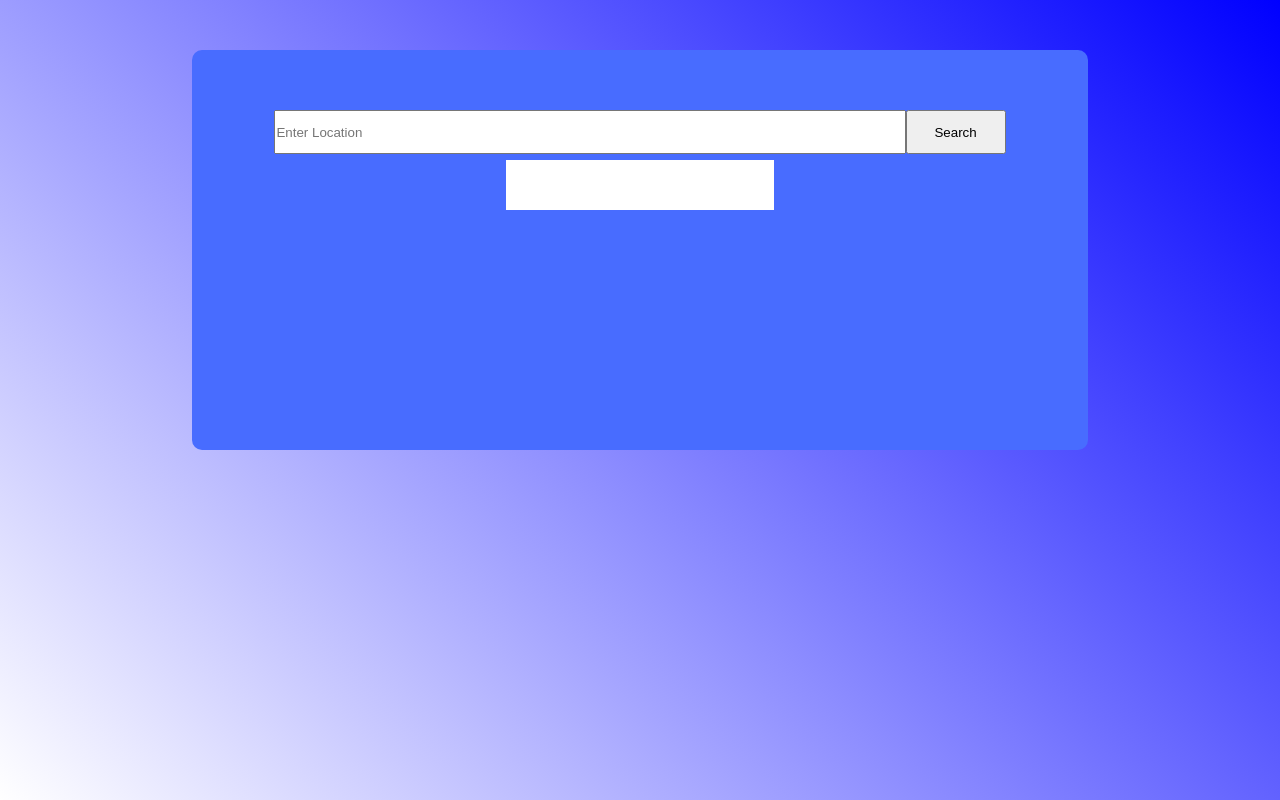
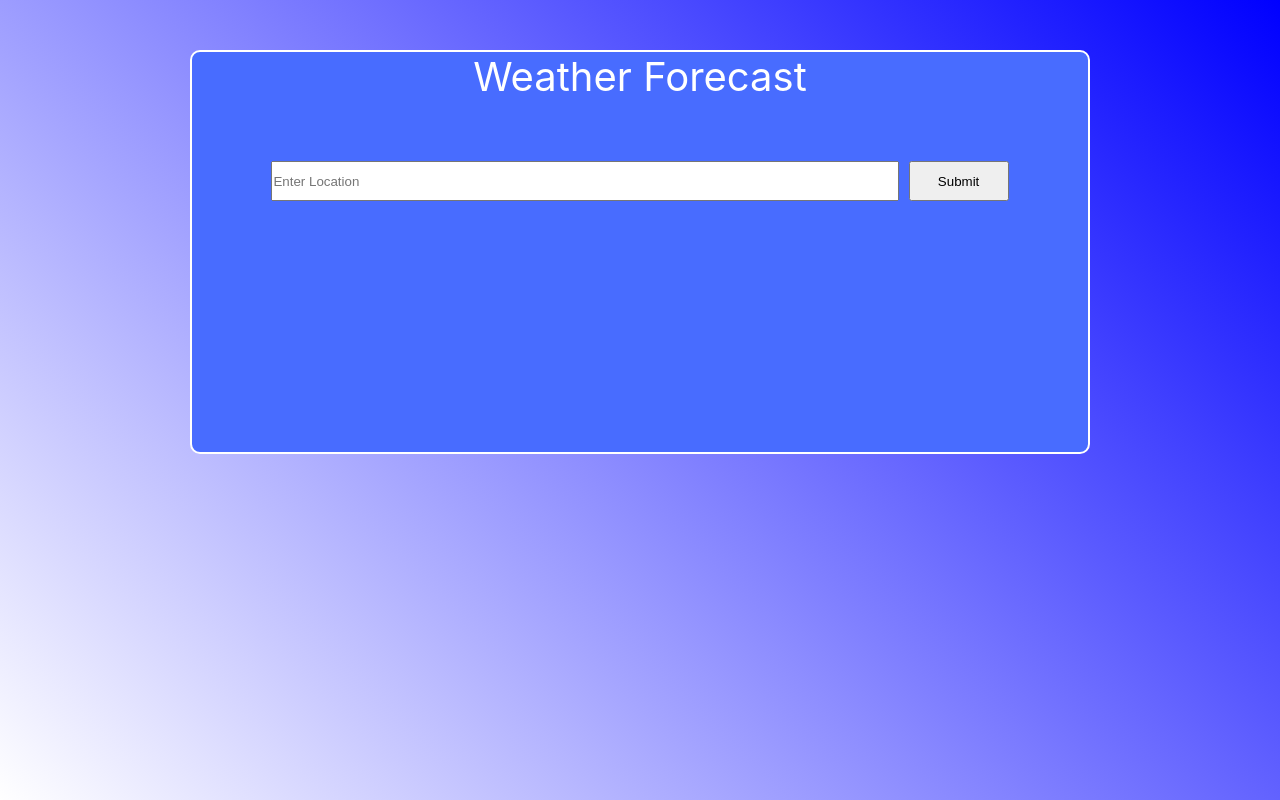
Before and after one commit to ayushmarch94/Weather-app, a React (Create React App) app: page / in a window 1280 px wide. Built offline with nearby package versions, Linux system fonts and the light colour scheme.

Commit message:
updated UI

```diff
--- a/src/App.css
+++ b/src/App.css
@@ -17,17 +17,21 @@ body {
 }
 
 #main{
-    border: 2px solid black;
+    border: 2px solid white;
     height: 400px;
     width: 70%;
     margin-top: 50px;
     background-color: white;
-    border: none;
     border-radius: 10px;
     background-color: rgb(72, 108, 255);
     display: flex;
     align-items: center;
     flex-direction: column;
+}
+
+#main p{
+    font-size: 40px;
+    color: white;
 }
 
 #form{
@@ -47,11 +51,20 @@ body {
 
 #form button{
     width: 100px;
-    height: 44px;
+    height: 40px;
+    margin-left: 10px;
+}
+#form button:hover{
+    width: 100px;
+    height: 40px;
+    cursor: pointer;
 }
 
 #display{
     height: 50px;
     width: 30%;
-    background-color: white;
+    display: flex;
+    justify-content: center;
+    margin-top: 10px;
+    font-size: 30px;
 }
--- a/src/App.js
+++ b/src/App.js
@@ -1,18 +1,45 @@
-import React from 'react';
-import "./App.css";;
+import React, { useEffect, useState } from "react";
+import "./App.css";
 
 export default function App() {
+  const [location, setLocation] = useState("");
+  const [temperature, setTemperature] = useState("");
+
+  const handleInputChange = (event) => {
+    setLocation(event.target.value);
+  };
+
+  const handleSubmit = (event) => {
+    event.preventDefault();
+    fetchWeather();
+  };
+
+  const fetchWeather = () => {
+    if (location) {
+      fetch(`https://api.openweathermap.org/data/2.5/weather?q=${location}&appid=7c308b119937245fada5651b91c31922`)
+        .then((response) => response.json())
+        .then((data) => setTemperature(data.main.temp));
+    }
+  };
+
   return (
-    <div id='container'>
-          <div id='main'>
-            <form id='form'>
-              <input type='text' placeholder='Enter Location' />
-              <button type='submit'>Search</button>
-            </form>
-            <div id="display">
-
-            </div>
-          </div>
+    <div id="container">
+      <div id="main">
+        <p>Weather Forecast </p>
+        <form id="form" onSubmit={handleSubmit}>
+          <input
+            type="search"
+            placeholder="Enter Location"
+            onChange={handleInputChange}
+          />
+          <button type="submit">Submit</button>
+        </form>
+        <div id="display">
+          {location && temperature && (
+            <p>{(temperature - 273).toFixed(2)}°C</p>
+          )}
+        </div>
+      </div>
     </div>
-  )
+  );
 }
```
Also changed, not shown: src/App.txt (added).
